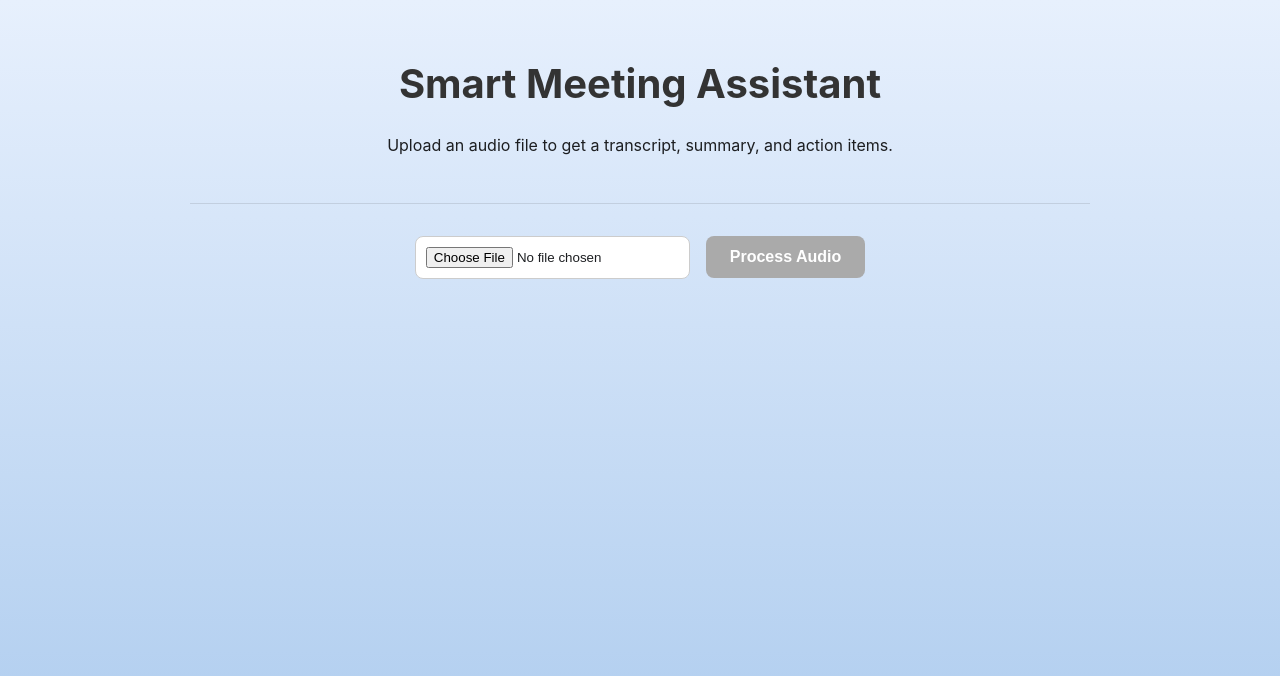
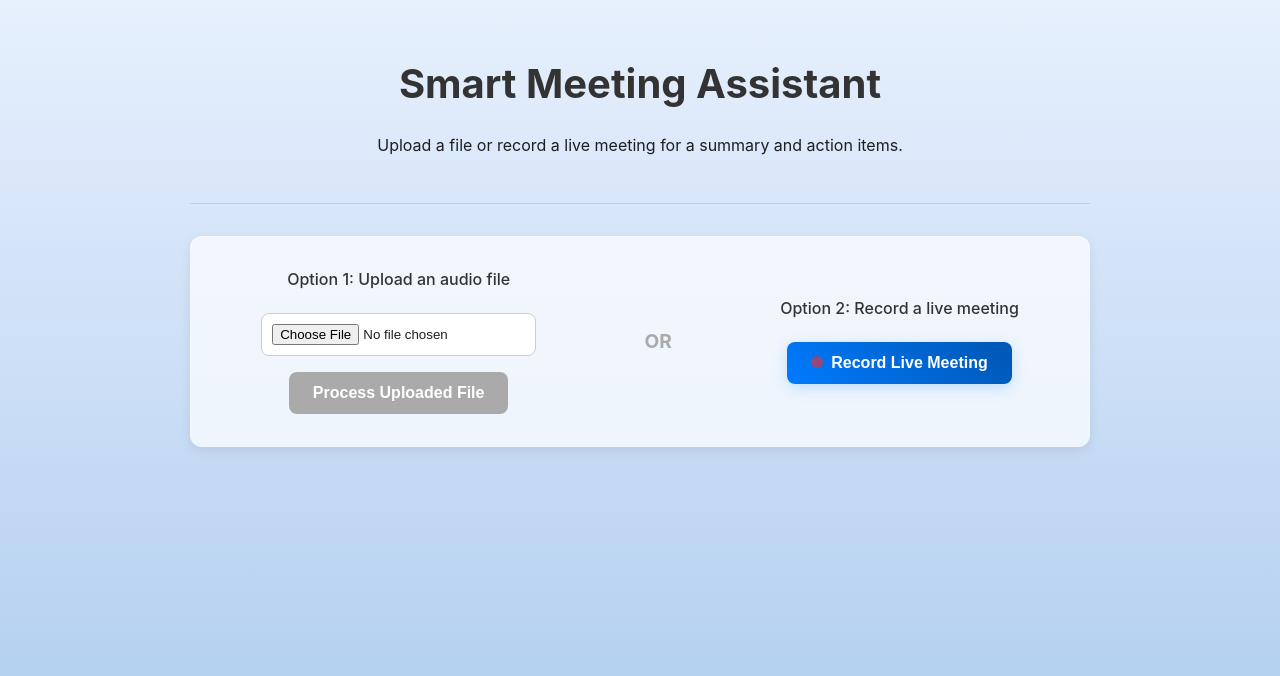
Before and after one commit to SomaPrasanth/Meeting-Summariser, a React (Create React App) app in the folder frontend/: page / in a window 1280 px wide. Shown: the top 676 px of the page. Built offline with nearby package versions, Linux system fonts and the light colour scheme.

Commit message:
Added the live meet recording feature

```diff
--- a/frontend/src/App.css
+++ b/frontend/src/App.css
@@ -1,12 +1,11 @@
 /* General Body Styles */
 body {
     background-image: linear-gradient(to top, #accbee 0%, #e7f0fd 100%);
-    background-attachment: fixed; /* Ensures the gradient doesn't scroll with the content */
-
+    background-attachment: fixed;
     color: #1c1e21;
     font-family: -apple-system, BlinkMacSystemFont, 'Segoe UI', 'Roboto', 'Oxygen', 'Ubuntu', 'Cantarell', 'Fira Sans', 'Droid Sans', 'Helvetica Neue', sans-serif;
     margin: 0;
-    min-height: 100vh; /* Ensures gradient covers the full page height */
+    min-height: 100vh;
 }
 
 /* Main App Container */
@@ -20,22 +19,13 @@ body {
 .App-header {
     text-align: center;
     padding-bottom: 2rem;
-    border-bottom: 1px solid rgba(0, 0, 0, 0.1); /* Slightly transparent border */
+    border-bottom: 1px solid rgba(0, 0, 0, 0.1);
     margin-bottom: 2rem;
 }
 
 .App-header h1 {
     font-size: 2.5rem;
     color: #333;
-}
-
-/* Input Controls Section */
-.controls {
-    display: flex;
-    justify-content: center;
-    align-items: center;
-    gap: 1rem;
-    margin: 2rem 0;
 }
 
 /* Modern Button Style */
@@ -68,7 +58,7 @@ input[type="file"] {
     border: 1px solid #ccc;
     padding: 10px;
     border-radius: 8px;
-    background-color: white; /* Give file input a solid background */
+    background-color: white;
 }
 
 /* --- Loading Spinner --- */
@@ -103,7 +93,7 @@ input[type="file"] {
 }
 
 .card {
-    background-color: rgba(255, 255, 255, 0.9); /* Slightly transparent white for a frosted glass effect */
+    background-color: rgba(255, 255, 255, 0.9);
     border-radius: 12px;
     box-shadow: 0 4px 12px rgba(0, 0, 0, 0.08);
     padding: 1.5rem;
@@ -116,7 +106,6 @@ input[type="file"] {
     transform: translateY(-2px);
 }
 
-/* Card Header (Title + Copy Button) */
 .card-header {
     display: flex;
     justify-content: space-between;
@@ -132,7 +121,6 @@ input[type="file"] {
     color: #0056b3;
 }
 
-/* Card Content */
 .card-content p, .card-content div {
     line-height: 1.7;
     white-space: pre-wrap;
@@ -143,7 +131,7 @@ input[type="file"] {
     padding-left: 20px;
 }
 
-/* --- Copy Button --- */
+/* Copy Button */
 .copy-btn {
     background: #e9ecef;
     border: 1px solid #ced4da;
@@ -156,20 +144,17 @@ input[type="file"] {
     transition: background-color 0.2s;
 }
 
-.copy-btn:hover {
-    background-color: #dde2e6;
-}
-
+.copy-btn:hover { background-color: #dde2e6; }
 .copy-btn.copied {
     background-color: #28a745;
     color: white;
     border-color: #28a745;
 }
 
-/* --- Export Button Container --- */
+/* Export Button Container */
 .export-container {
     text-align: center;
-    margin-bottom: 2rem; /* Add some space above the results cards */
+    margin-bottom: 2rem;
 }
 
 /* Error Message Style */
@@ -178,3 +163,82 @@ input[type="file"] {
     font-weight: bold;
     text-align: center;
 }
+
+/* --- New Styles for Recording Controls --- */
+.controls-container {
+    background-color: rgba(255, 255, 255, 0.7);
+    padding: 2rem;
+    border-radius: 12px;
+    box-shadow: 0 4px 12px rgba(0, 0, 0, 0.08);
+    border: 1px solid rgba(255, 255, 255, 0.2);
+    margin: 2rem 0;
+}
+
+.default-controls {
+    display: flex;
+    justify-content: space-around;
+    align-items: center;
+    gap: 2rem;
+}
+
+.upload-section, .record-section {
+    display: flex;
+    flex-direction: column;
+    align-items: center;
+    gap: 1rem;
+    text-align: center;
+}
+
+.upload-section p, .record-section p {
+    margin: 0 0 0.5rem 0;
+    font-weight: 500;
+    color: #333;
+}
+
+.divider {
+    font-weight: bold;
+    color: #aaa;
+    font-size: 1.2rem;
+}
+
+.recording-controls {
+    display: flex;
+    flex-direction: column;
+    align-items: center;
+    gap: 1rem;
+}
+
+.recording-status {
+    font-size: 1rem;
+    color: #d93025;
+    font-weight: bold;
+}
+
+.stop-button {
+    background: linear-gradient(45deg, #dc3545, #c82333);
+    box-shadow: 0 4px 15px rgba(220, 53, 69, 0.3);
+}
+
+.stop-button:hover:not(:disabled) {
+    box-shadow: 0 6px 20px rgba(220, 53, 69, 0.4);
+}
+
+.recording-dot {
+    height: 12px;
+    width: 12px;
+    background-color: #dc3545;
+    border-radius: 50%;
+    display: inline-block;
+    margin-right: 8px;
+    animation: blink 1.5s infinite;
+}
+
+.recording-dot.stop {
+    animation: none;
+}
+
+@keyframes blink {
+    0% { opacity: 1; }
+    50% { opacity: 0.3; }
+    100% { opacity: 1; }
+}
--- a/frontend/src/App.js
+++ b/frontend/src/App.js
@@ -1,4 +1,4 @@
-import React, { useState } from 'react';
+import React, { useState, useRef } from 'react';
 import axios from 'axios';
 import ReactMarkdown from 'react-markdown';
 
@@ -11,7 +11,7 @@ import ResultCard from './components/ResultCard';
 import './App.css';
 
 function App() {
-    // State management
+    // --- State Management ---
     const [selectedFile, setSelectedFile] = useState(null);
     const [transcript, setTranscript] = useState("");
     const [summary, setSummary] = useState("");
@@ -19,27 +19,19 @@ function App() {
     const [isLoading, setIsLoading] = useState(false);
     const [error, setError] = useState("");
     const [copiedKey, setCopiedKey] = useState(null);
+    const [isRecording, setIsRecording] = useState(false);
 
-    const handleFileChange = (event) => {
-        setSelectedFile(event.target.files[0]);
-        // Reset everything
-        setError("");
-        setTranscript("");
-        setSummary("");
-        setActionItems("");
-        setCopiedKey(null);
-    };
+    // Refs for recording logic
+    const mediaRecorderRef = useRef(null);
+    const audioChunksRef = useRef([]);
 
-    const handleProcess = async () => {
-        if (!selectedFile) {
-            setError("Please select an audio file first.");
-            return;
-        }
+    // --- Core Functions ---
+    const processAudioData = async (audioData, fileName) => {
         setIsLoading(true);
         setError("");
 
         const formData = new FormData();
-        formData.append('audioFile', selectedFile);
+        formData.append('audioFile', audioData, fileName);
 
         try {
             const response = await axios.post("http://127.0.0.1:5001/process-audio", formData, {
@@ -56,49 +48,120 @@ function App() {
         }
     };
 
+    const handleFileChange = (event) => {
+        const file = event.target.files[0];
+        if (file) {
+            setSelectedFile(file);
+            setError("");
+            setTranscript("");
+            setSummary("");
+            setActionItems("");
+            setCopiedKey(null);
+        }
+    };
+
+    const handleProcess = () => {
+        if (selectedFile) {
+            processAudioData(selectedFile, selectedFile.name);
+        } else {
+            setError("Please select an audio file first.");
+        }
+    };
+
+    // --- Recording Logic ---
+    const handleStartRecording = async () => {
+        setError("");
+        setTranscript("");
+        setSummary("");
+        setActionItems("");
+        setSelectedFile(null);
+
+        try {
+            const stream = await navigator.mediaDevices.getDisplayMedia({
+                audio: true,
+                video: true
+            });
+
+            setIsRecording(true);
+            audioChunksRef.current = [];
+
+            // --- FIX: Let the browser choose the mimeType ---
+            // We remove the specific mimeType to allow the browser to use its default.
+            const recorder = new MediaRecorder(stream);
+            mediaRecorderRef.current = recorder;
+
+            // --- FIX: Determine the file extension from the browser's choice ---
+            let fileExtension = 'webm'; // Default
+            if (recorder.mimeType) {
+                // e.g., 'audio/webm;codecs=opus' -> 'webm'
+                fileExtension = recorder.mimeType.split('/')[1].split(';')[0];
+            }
+
+            recorder.ondataavailable = (event) => {
+                if (event.data.size > 0) {
+                    audioChunksRef.current.push(event.data);
+                }
+            };
+
+            recorder.onstop = () => {
+                const audioBlob = new Blob(audioChunksRef.current, { type: recorder.mimeType });
+
+                // --- FIX: Use the determined file extension for the filename ---
+                const timestamp = new Date().toISOString().replace(/:/g, '-');
+                const fileName = `meeting-recording-${timestamp}.${fileExtension}`;
+
+                processAudioData(audioBlob, fileName);
+
+                stream.getTracks().forEach(track => track.stop());
+            };
+
+            recorder.start();
+
+        } catch (err) {
+            setError("Permission denied or an error occurred. Please allow screen/tab sharing to record.");
+            console.error("Recording error:", err);
+            setIsRecording(false);
+        }
+    };
+
+    const handleStopRecording = () => {
+        if (mediaRecorderRef.current && mediaRecorderRef.current.state === 'recording') {
+            mediaRecorderRef.current.stop();
+            setIsRecording(false);
+        }
+    };
+
+    // --- Utility Functions ---
     const handleCopy = (textToCopy, key) => {
         navigator.clipboard.writeText(textToCopy).then(() => {
             setCopiedKey(key);
             setTimeout(() => setCopiedKey(null), 2000);
-        }, (err) => {
-            console.error('Could not copy text: ', err);
         });
     };
 
-    // --- Export Functionality ---
     const handleExport = () => {
-        // 1. Format the text content for the file
         const fileContent = `
 =================================
  Meeting Summary
 =================================
-
 ${summary}
-
 =================================
  Action Items & Decisions
 =================================
-
 ${actionItems}
         `;
 
-        // 2. Create a file in the browser
         const blob = new Blob([fileContent.trim()], { type: 'text/plain;charset=utf-8' });
         const url = URL.createObjectURL(blob);
-
-        // 3. Create a temporary link to trigger the download
         const link = document.createElement('a');
         link.href = url;
-        const timestamp = new Date().toISOString().slice(0, 10); // e.g., 2025-09-22
+        const timestamp = new Date().toISOString().slice(0, 10);
         link.download = `meeting-summary-${timestamp}.txt`;
-
-        // 4. Trigger the download and clean up
         document.body.appendChild(link);
         link.click();
         document.body.removeChild(link);
         URL.revokeObjectURL(url);
     };
-    // --- End of Export Functionality ---
 
     const hasResults = transcript || summary || actionItems;
 
@@ -111,13 +174,15 @@ ${actionItems}
                 onProcessClick={handleProcess}
                 isLoading={isLoading}
                 isFileSelected={!!selectedFile}
+                isRecording={isRecording}
+                onStartRecording={handleStartRecording}
+                onStopRecording={handleStopRecording}
             />
 
             {error && <p className="error-message">{error}</p>}
 
             {isLoading && <LoadingSpinner />}
 
-            {/* Export Button Container */}
             {!isLoading && hasResults && (
                 <div className="export-container">
                     <button onClick={handleExport}>Export as .txt</button>
@@ -137,7 +202,6 @@ ${actionItems}
                             <ReactMarkdown children={actionItems} />
                         </ResultCard>
                     )}
-
                     {summary && (
                         <ResultCard
                             title="Summary"
@@ -149,7 +213,6 @@ ${actionItems}
                             <p>{summary}</p>
                         </ResultCard>
                     )}
-
                     {transcript && (
                         <ResultCard
                             title="Full Transcript"
--- a/frontend/src/components/Header.js
+++ b/frontend/src/components/Header.js
@@ -4,7 +4,7 @@ function Header() {
     return (
         <header className="App-header">
             <h1>Smart Meeting Assistant</h1>
-            <p>Upload an audio file to get a transcript, summary, and action items.</p>
+            <p>Upload a file or record a live meeting for a summary and action items.</p>
         </header>
     );
 }
--- a/frontend/src/components/UploadControls.js
+++ b/frontend/src/components/UploadControls.js
@@ -1,12 +1,45 @@
 import React from 'react';
 
-function UploadControls({ onFileChange, onProcessClick, isLoading, isFileSelected }) {
+function UploadControls({
+    onFileChange,
+    onProcessClick,
+    isLoading,
+    isFileSelected,
+    isRecording,
+    onStartRecording,
+    onStopRecording
+}) {
     return (
-        <div className="controls">
-            <input type="file" accept="audio/*" onChange={onFileChange} />
-            <button onClick={onProcessClick} disabled={isLoading || !isFileSelected}>
-                {isLoading ? 'Processing...' : 'Process Audio'}
-            </button>
+        <div className="controls-container">
+            {isRecording ? (
+                <div className="recording-controls">
+                    <button onClick={onStopRecording} className="stop-button">
+                        <span className="recording-dot stop"></span>
+                        Stop Recording
+                    </button>
+                    <p className="recording-status">Recording audio from your selected tab...</p>
+                </div>
+            ) : (
+                <div className="default-controls">
+                    <div className="upload-section">
+                        <p>Option 1: Upload an audio file</p>
+                        <input type="file" accept="audio/*" onChange={onFileChange} disabled={isLoading} />
+                        <button onClick={onProcessClick} disabled={isLoading || !isFileSelected}>
+                            {isLoading ? 'Processing...' : 'Process Uploaded File'}
+                        </button>
+                    </div>
+
+                    <div className="divider">OR</div>
+
+                    <div className="record-section">
+                        <p>Option 2: Record a live meeting</p>
+                        <button onClick={onStartRecording} disabled={isLoading} className="record-button">
+                             <span className="recording-dot"></span>
+                            Record Live Meeting
+                        </button>
+                    </div>
+                </div>
+            )}
         </div>
     );
 }
```
Also changed, not shown: 1 other file (tests, documents, lock files or other folders).
